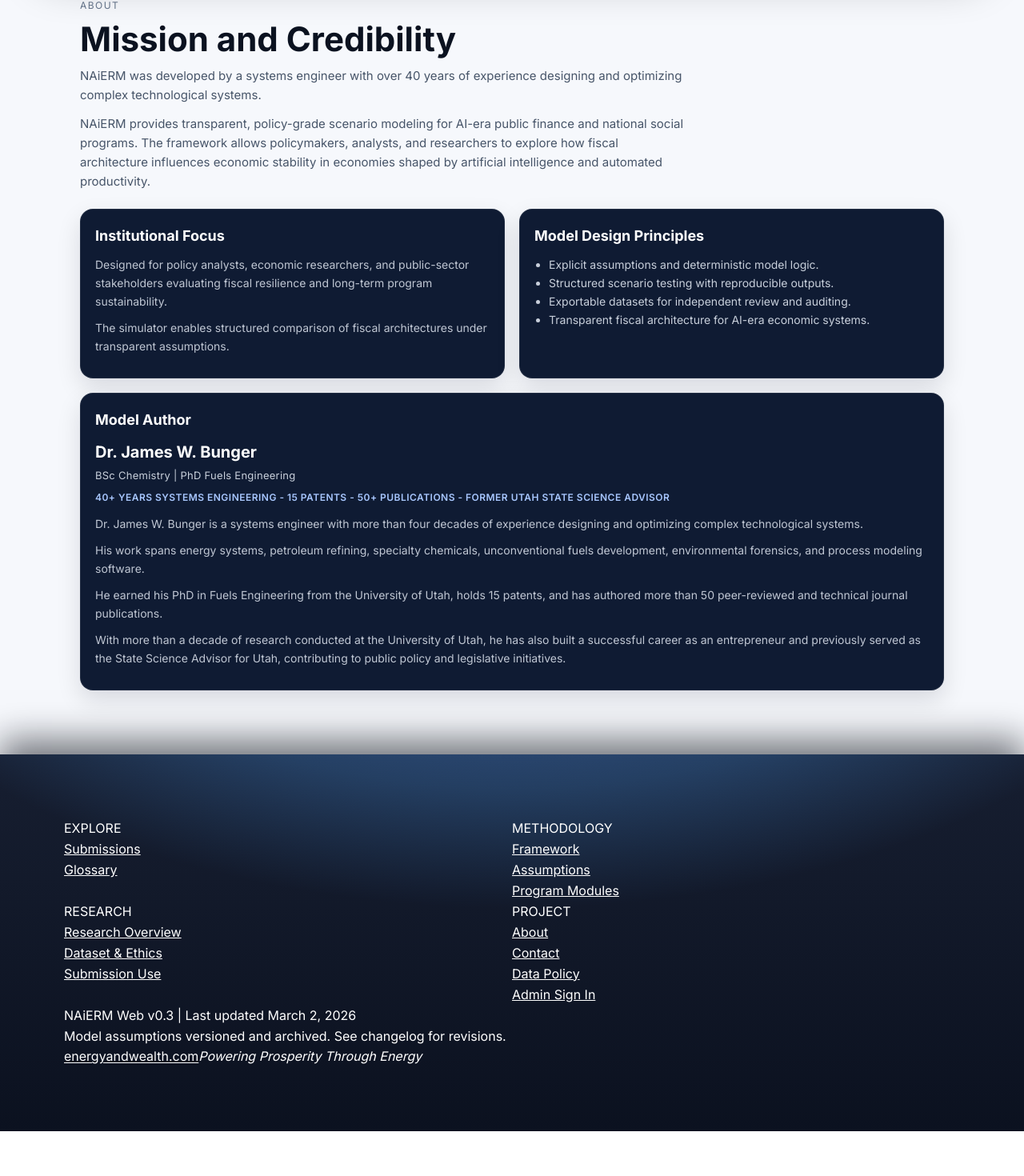
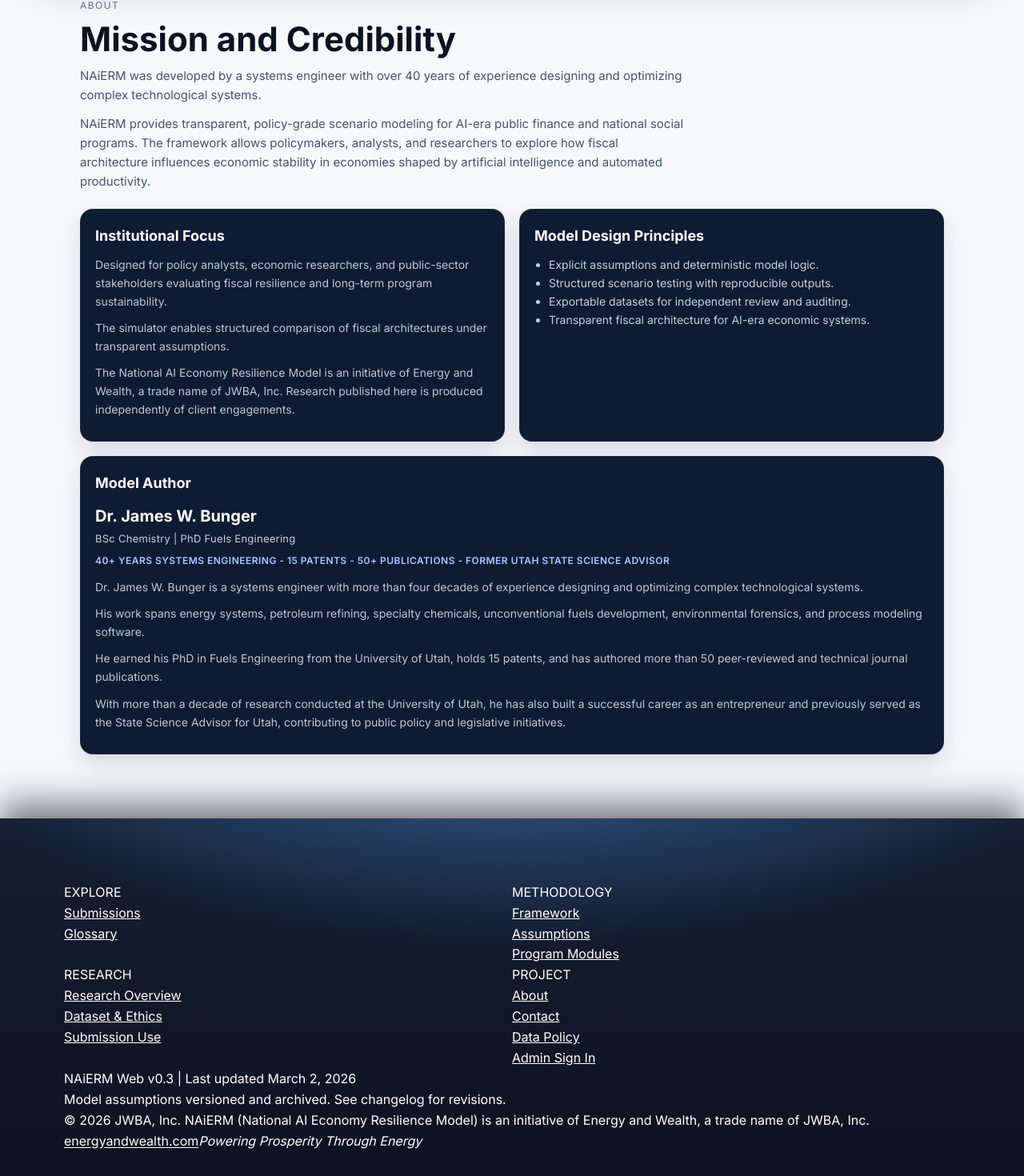
Before and after one commit to Measdani/breakout-economy-simulator, a Next.js app in the folder web/: page /about in a window 1280 px wide. Shown: the part 144-1614 px from the top of the page at 80% size. Before the commit the page ends 1558 px from the top, so only its background shows below. Built offline with nearby package versions, Linux system fonts and the light colour scheme.

Commit message:
Add ownership disclosures to footer and about page

```diff
--- a/web/app/about/page.tsx
+++ b/web/app/about/page.tsx
@@ -33,6 +33,11 @@ export default function AboutPage() {
               <p className={styles.p}>
                 The simulator enables structured comparison of fiscal architectures under transparent
                 assumptions.
+              </p>
+              <p className={styles.p}>
+                The National AI Economy Resilience Model is an initiative of Energy and Wealth, a
+                trade name of JWBA, Inc. Research published here is produced independently of client
+                engagements.
               </p>
             </section>
 
--- a/web/app/page.tsx
+++ b/web/app/page.tsx
@@ -321,6 +321,10 @@ export default function Home() {
           <div className="footerMeta">
             <p>NAiERM Web v0.3 | Model assumptions versioned and archived.</p>
             <p>
+              © 2026 JWBA, Inc. NAiERM (National AI Economy Resilience Model) is an initiative of
+              Energy and Wealth, a trade name of JWBA, Inc.
+            </p>
+            <p>
               <a
                 href="https://energyandwealth.com/"
                 target="_blank"
--- a/web/components/site/PublicSiteShell.tsx
+++ b/web/components/site/PublicSiteShell.tsx
@@ -89,6 +89,10 @@ export default function PublicSiteShell({
             <p>NAiERM Web v0.3 | Last updated March 2, 2026</p>
             <p className="mt-2">Model assumptions versioned and archived. See changelog for revisions.</p>
             <p className="mt-2">
+              © 2026 JWBA, Inc. NAiERM (National AI Economy Resilience Model) is an initiative of
+              Energy and Wealth, a trade name of JWBA, Inc.
+            </p>
+            <p className="mt-2">
               <a
                 href="https://energyandwealth.com/"
                 target="_blank"
```
